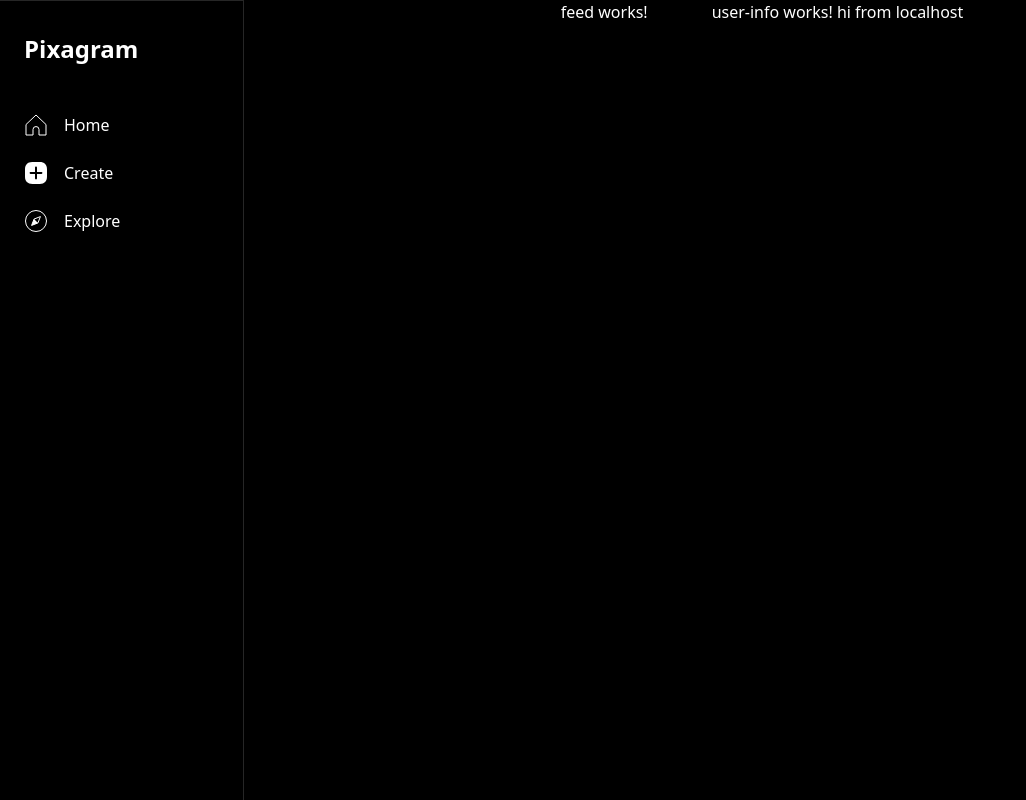
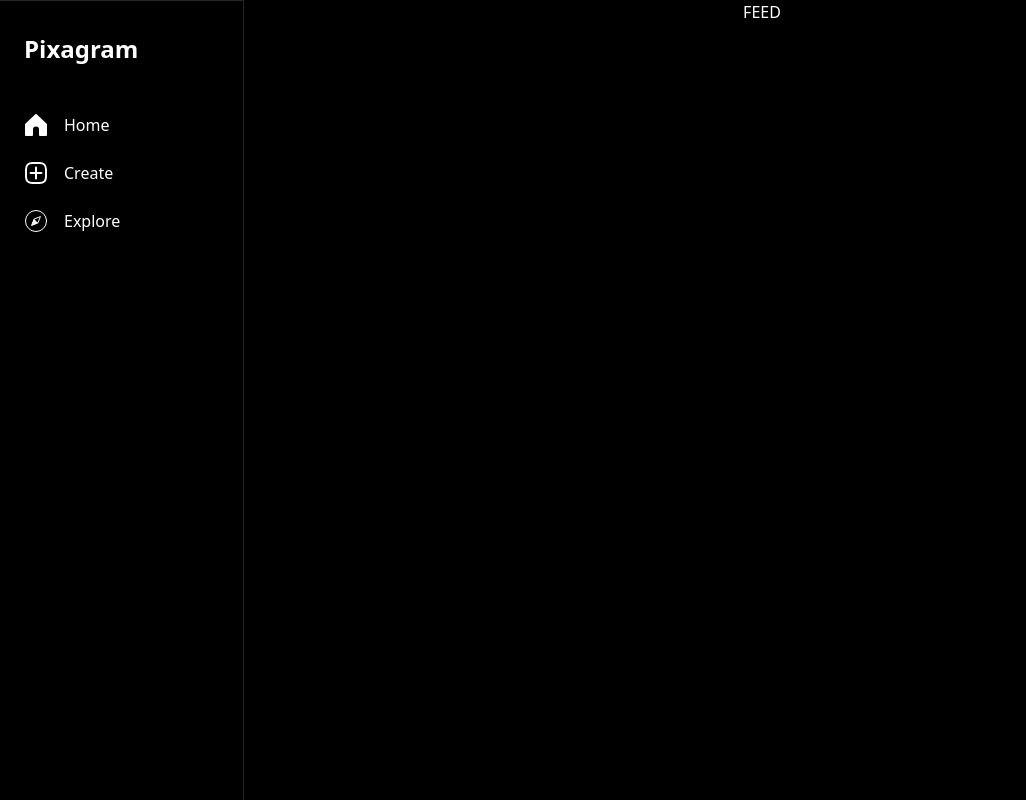
Before and after one commit to bmark210/pixagram, an Angular app: page / in a window 1280 px wide. Shown: the whole page, without its empty margins (0-1026 px from the left). Built offline with nearby package versions, Linux system fonts and the light colour scheme.

Commit message:
fix routing. add status to icons from router.

```diff
--- a/src/app/app-routing.module.ts
+++ b/src/app/app-routing.module.ts
@@ -1,9 +1,11 @@
 import { NgModule } from '@angular/core';
 import { RouterModule, Routes } from '@angular/router';
 import { FeedComponent } from './pages/feed/feed.component';
+import { ExploreComponent } from './pages/explore/explore.component';
 
 const routes: Routes = [
-  { path: "", component: FeedComponent }
+  { path: "", component: FeedComponent },
+  { path: "explore", component: ExploreComponent }
 ];
 
 @NgModule({
--- a/src/app/app.component.html
+++ b/src/app/app.component.html
@@ -2,6 +2,5 @@
   <app-sidebar></app-sidebar>
   <div class="flex-grow flex justify-center">
     <router-outlet></router-outlet>
-    <app-user-info class="ps-16"></app-user-info>
   </div>
 </div>
--- a/src/app/app.module.ts
+++ b/src/app/app.module.ts
@@ -4,20 +4,20 @@ import { AppRoutingModule } from './app-routing.module';
 import { AppComponent } from './app.component';
 import { FeedComponent } from './pages/feed/feed.component';
 import { SidebarComponent } from './layouts/sidebar/sidebar.component';
-import { UserInfoComponent } from './layouts/user-info/user-info.component';
 import { CreateComponent } from './components/common/icons/create/create.component';
 import { ExploreIconComponent } from './components/common/icons/explore-icon/explore-icon.component';
 import { HomeIconComponent } from './components/common/icons/home-icon/home-icon.component';
+import { ExploreComponent } from './pages/explore/explore.component';
 
 @NgModule({
   declarations: [
     AppComponent,
     FeedComponent,
     SidebarComponent,
-    UserInfoComponent,
     CreateComponent,
     ExploreIconComponent,
-    HomeIconComponent
+    HomeIconComponent,
+    ExploreComponent
   ],
   imports: [
     BrowserModule,
--- a/src/app/layouts/sidebar/sidebar.component.html
+++ b/src/app/layouts/sidebar/sidebar.component.html
@@ -6,21 +6,23 @@
   <div
     class="flex flex-row justify-around md:justify-normal md:flex-col w-full flex-grow h-full">
     <button
-      (click)="changeSection('home')"
+      [routerLink]="['']"
+      routerLinkActive #rlaHome="routerLinkActive"
+      [routerLinkActiveOptions]="{ exact: true }"
       class="md:w-full flex py-3 md:my-1 px-3 lg+:py-2 rounded-md md:hover:bg-gray-500 transition-all">
-      <home-icon [isActive]="currentSection === 'home'" />
+      <home-icon [isActive]="rlaHome.isActive" />
       <p class="pl-4 hidden lg+:block">Home</p>
     </button>
     <button
-      (click)="changeSection('create')"
       class="md:w-full flex md:my-1 px-3 py-3 lg+:py-2 rounded-md md:hover:bg-gray-500 transition-all">
-      <create [isActive]="currentSection === 'create'" />
+      <create [isActive]="false" />
       <p class="pl-4 hidden lg+:block">Create</p>
     </button>
     <button
-      (click)="changeSection('explore')"
+      [routerLink]="['explore']"
+      routerLinkActive #rlaExplore="routerLinkActive"
       class="md:w-full flex md:my-1 px-3 py-3 lg+:py-2 rounded-md md:hover:bg-gray-500 transition-all">
-      <app-explore-icon [isActive]="currentSection === 'explore'" />
+      <app-explore-icon [isActive]="rlaExplore.isActive" />
       <p class="pl-4 hidden lg+:block">Explore</p>
     </button>
   </div>
--- a/src/app/layouts/user-info/user-info.component.html
+++ /dev/null
@@ -1 +0,0 @@
-<p>user-info works! hi from localhost</p>
--- /dev/null
+++ b/src/app/pages/explore/explore.component.html
@@ -0,0 +1 @@
+<p>EXPLORE</p>
--- a/src/app/pages/feed/feed.component.html
+++ b/src/app/pages/feed/feed.component.html
@@ -1 +1,3 @@
-<div class="flex">feed works!</div>
+<div class="flex">
+  FEED
+</div>
```
Also changed, not shown: src/app/layouts/user-info/user-info.component.ts (deleted, +0 -10 lines), src/app/pages/explore/explore.component.ts (added, +10 -0 lines), src/app/pages/explore/explore.component.scss (added).
